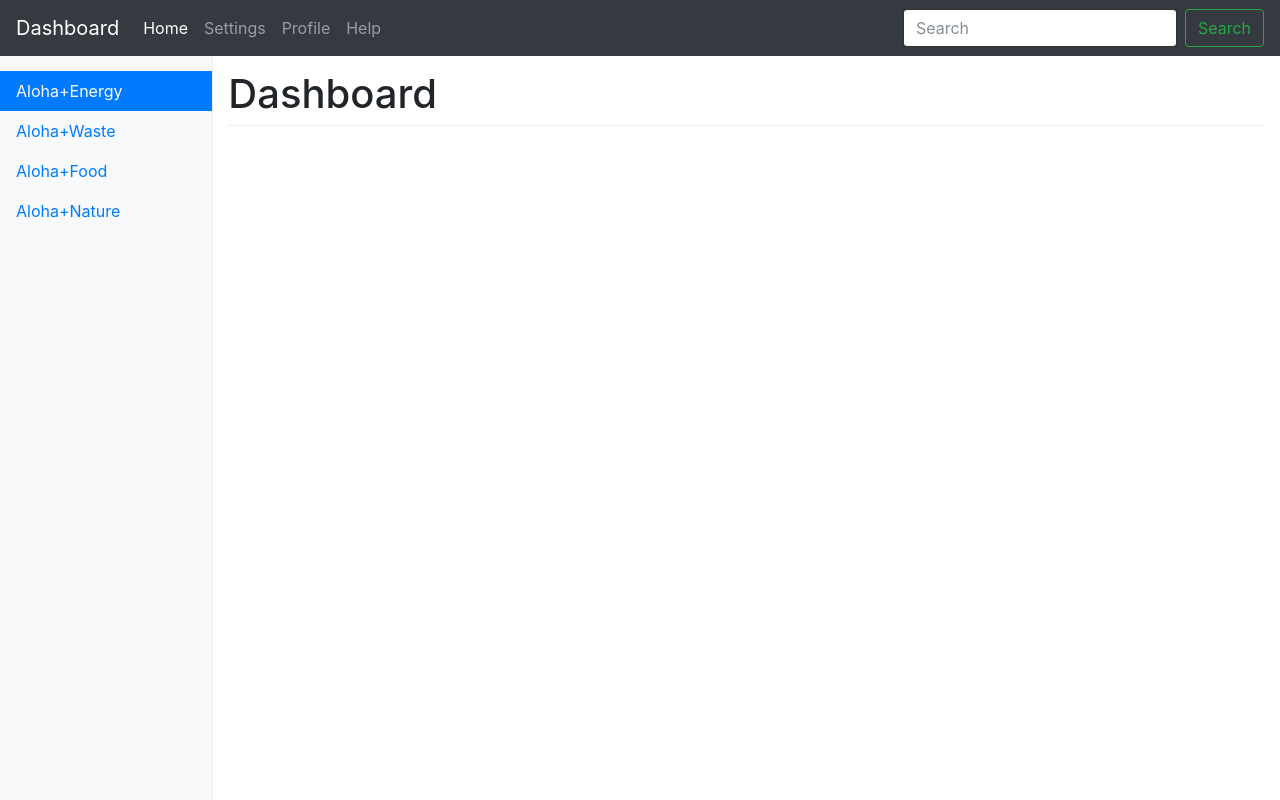
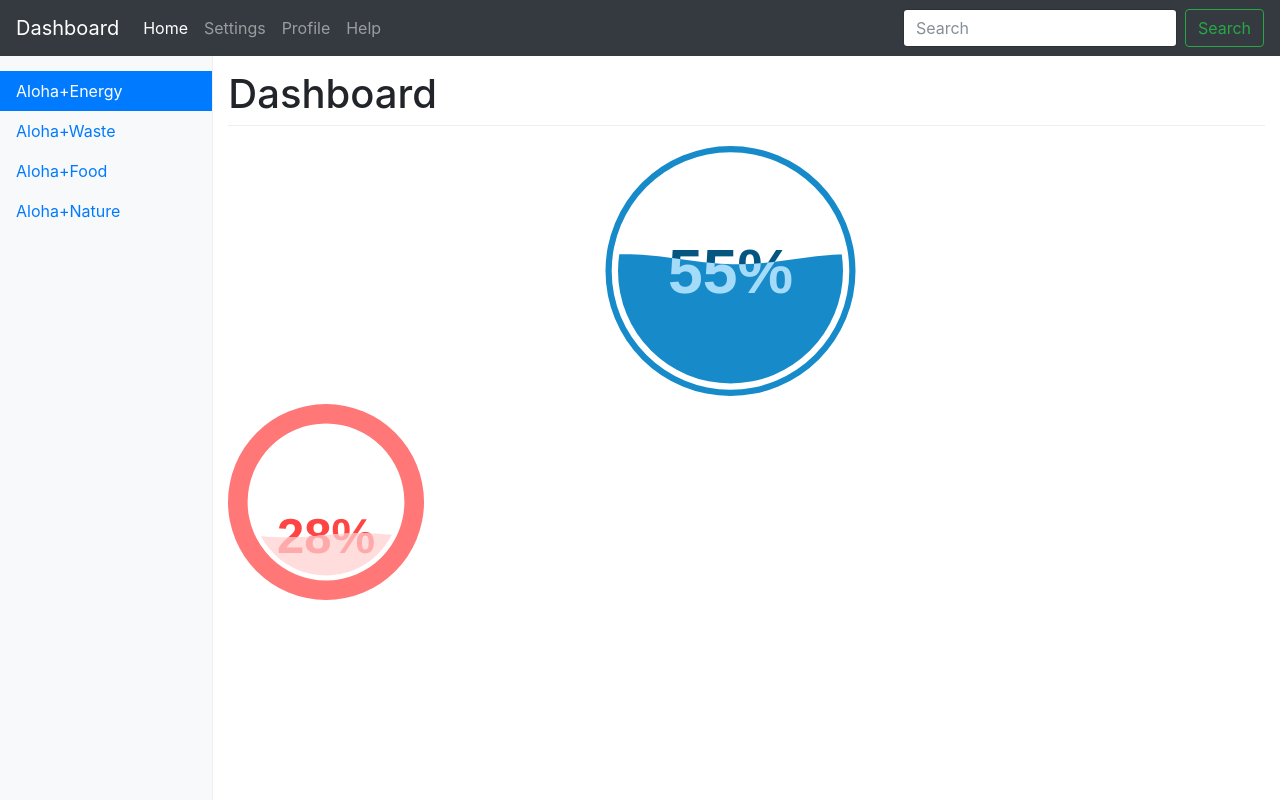
Before and after one commit to HACC17/Visualizers, a website: page HACC-AP/analytics.html in a window 1280 px wide. Drawn offline with nearby package versions, Linux system fonts and the light colour scheme.

Commit message:
Analytics

```diff
--- a/HACC-AP/analytics.html
+++ b/HACC-AP/analytics.html
@@ -73,7 +73,7 @@
 
         <main class="col-sm-9 ml-sm-auto col-md-10 pt-3" role="main">
           <h1>Dashboard</h1>
-			<!-- <svg id="fillgauge1" width="97%" height="250" onclick="gauge1.update(NewValue());"></svg> -->
+			<svg id="fillgauge1" width="97%" height="250" onclick="gauge1.update(NewValue());"></svg>
 			<svg id="fillgauge2" width="19%" height="200" onclick="gauge2.update(NewValue());"></svg>
 		<!-- 	<svg id="fillgauge3" width="19%" height="200" onclick="gauge3.update(NewValue());"></svg>
 			<svg id="fillgauge4" width="19%" height="200" onclick="gauge4.update(NewValue());"></svg>
```
